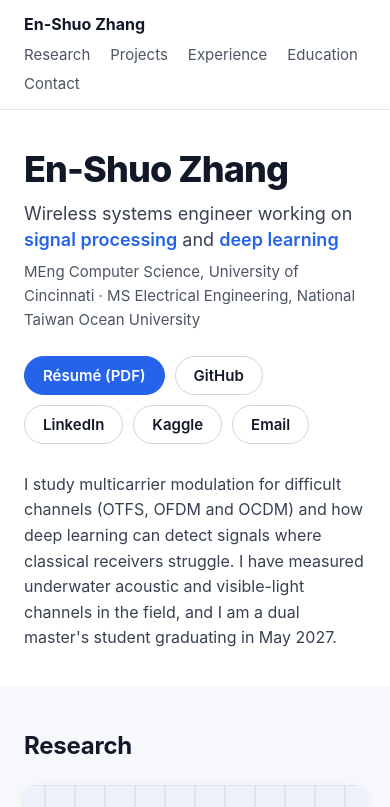
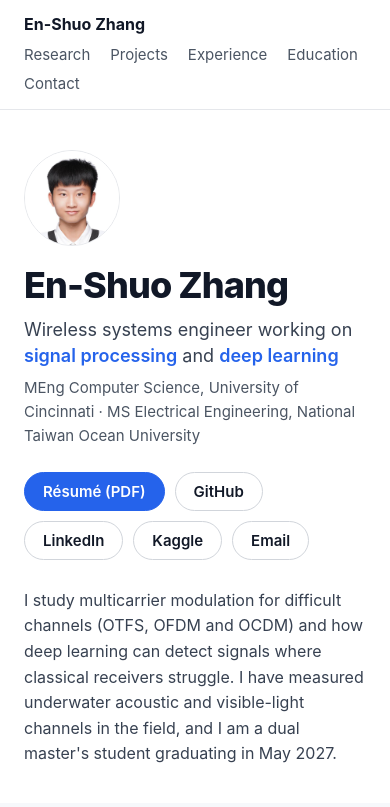
Before and after one commit to en-shuo-zhang/en-shuo-zhang.github.io, a plain HTML site: page index.html in a window 390 px wide. Shown: the top 807 px of the page. Drawn offline with Linux system fonts and the light colour scheme.

Commit message:
feat: add portrait to the hero
Co-Authored-By: Claude Fable 5.2 <noreply@anthropic.com>

```diff
--- a/index.html
+++ b/index.html
@@ -37,6 +37,9 @@
   <main id="main">
     <section class="hero" id="top">
       <div class="container">
+        <div class="hero__top">
+          <img class="hero__portrait" src="assets/headshot.jpg" alt="Portrait of En-Shuo Zhang" width="480" height="480">
+          <div>
             <h1>En-Shuo Zhang</h1>
             <p class="hero__tagline">Wireless systems engineer working on <em>signal processing</em> and <em>deep learning</em></p>
             <p class="hero__degrees">MEng Computer Science, University of Cincinnati · MS Electrical Engineering, National Taiwan Ocean University</p>
@@ -47,6 +50,8 @@
               <li><a class="btn" href="https://www.kaggle.com/meow10630196">Kaggle</a></li>
               <li><a class="btn" href="mailto:zhangeo@mail.uc.edu">Email</a></li>
             </ul>
+          </div>
+        </div>
         <p class="hero__intro">I study multicarrier modulation for difficult channels (OTFS, OFDM and OCDM) and how deep learning can detect signals where classical receivers struggle. I have measured underwater acoustic and visible-light channels in the field, and I am a dual master's student graduating in May 2027.</p>
       </div>
     </section>
--- a/styles.css
+++ b/styles.css
@@ -150,6 +150,23 @@ section {
 /* Hero */
 .hero {
   padding: 64px 0 56px;
+}
+
+/* Portrait beside the name. The photo has a white background, so a
+   hairline keeps the circle visible on the white page. */
+.hero__top {
+  display: flex;
+  align-items: center;
+  gap: 28px;
+}
+
+.hero__portrait {
+  flex-shrink: 0;
+  width: 128px;
+  height: 128px;
+  border: 1px solid var(--hairline);
+  border-radius: 50%;
+  object-fit: cover;
 }
 
 .hero h1 {
@@ -436,6 +453,17 @@ section {
     padding: 40px 0 36px;
   }
 
+  .hero__top {
+    flex-direction: column;
+    align-items: flex-start;
+    gap: 20px;
+  }
+
+  .hero__portrait {
+    width: 96px;
+    height: 96px;
+  }
+
   .hero__tagline {
     font-size: 1.125rem;
   }
```
Also changed, not shown: assets/headshot.jpg (added). Lines whose indentation alone changed are shown as unchanged.
